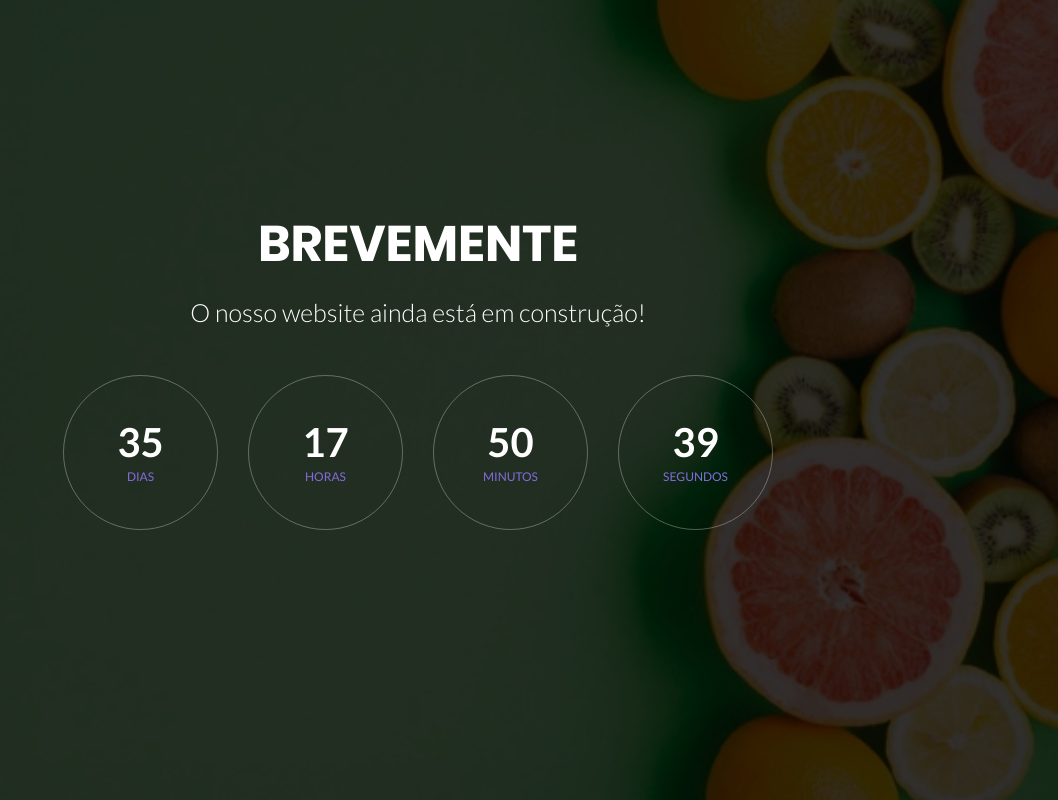
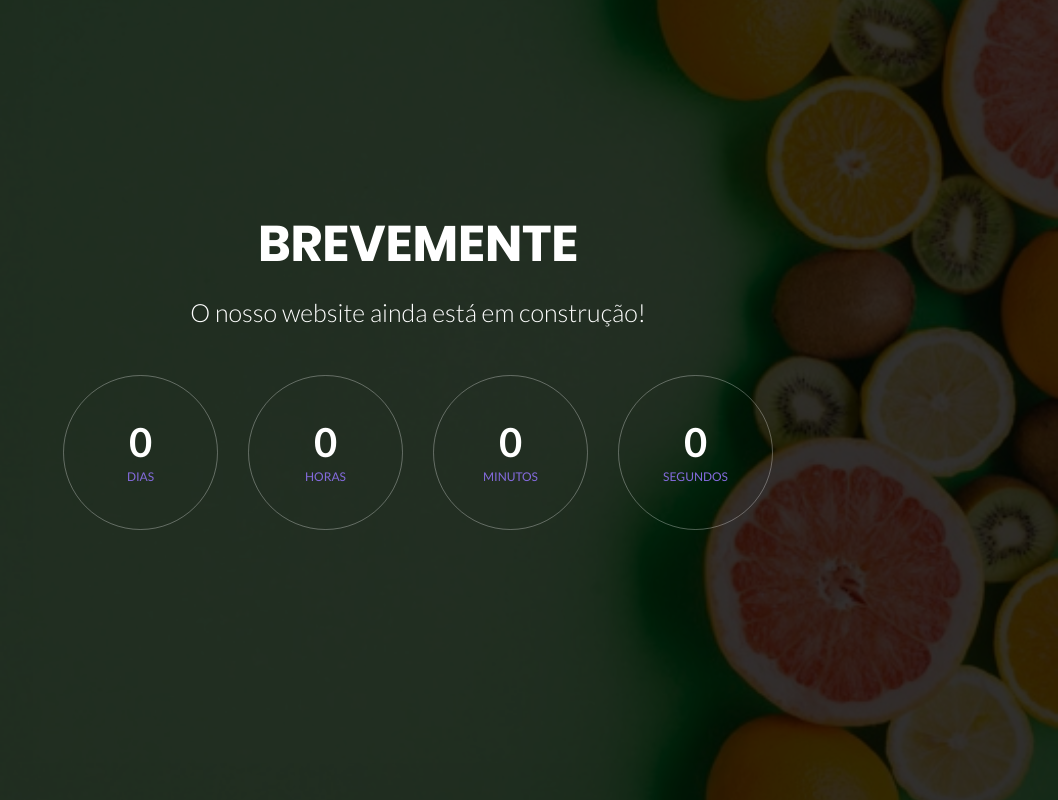
Before and after one commit to DevisoRx/devisorx.github.io, a plain HTML site: page index.html in a window 1280 px wide. Shown: the whole page, without its empty margins (222-1280 px from the left). Drawn offline with Linux system fonts and the light colour scheme.

Commit message:
Update index.html

```diff
--- a/index.html
+++ b/index.html
@@ -41,22 +41,22 @@
 
 			<div class="flex-w flex-c-m cd100 p-b-33">
 				<div class="flex-col-c-m size2 bor1 m-l-15 m-r-15 m-b-20">
-					<span class="l2-txt1 p-b-9 days">35</span>
+					<span class="l2-txt1 p-b-9 days">0</span>
 					<span class="s2-txt1">Dias</span>
 				</div>
 
 				<div class="flex-col-c-m size2 bor1 m-l-15 m-r-15 m-b-20">
-					<span class="l2-txt1 p-b-9 hours">17</span>
+					<span class="l2-txt1 p-b-9 hours">0</span>
 					<span class="s2-txt1">Horas</span>
 				</div>
 
 				<div class="flex-col-c-m size2 bor1 m-l-15 m-r-15 m-b-20">
-					<span class="l2-txt1 p-b-9 minutes">50</span>
+					<span class="l2-txt1 p-b-9 minutes">0</span>
 					<span class="s2-txt1">Minutos</span>
 				</div>
 
 				<div class="flex-col-c-m size2 bor1 m-l-15 m-r-15 m-b-20">
-					<span class="l2-txt1 p-b-9 seconds">39</span>
+					<span class="l2-txt1 p-b-9 seconds">0</span>
 					<span class="s2-txt1">Segundos</span>
 				</div>
 			</div>
```
